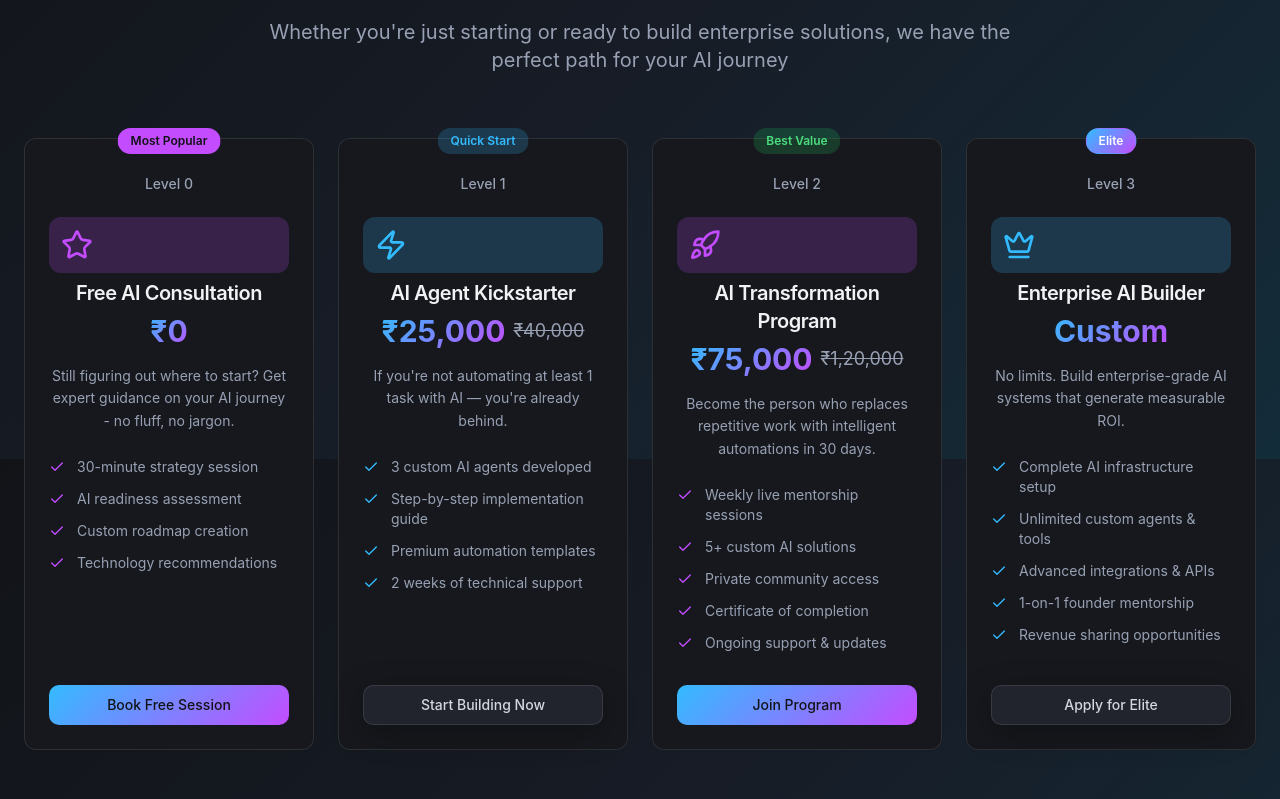
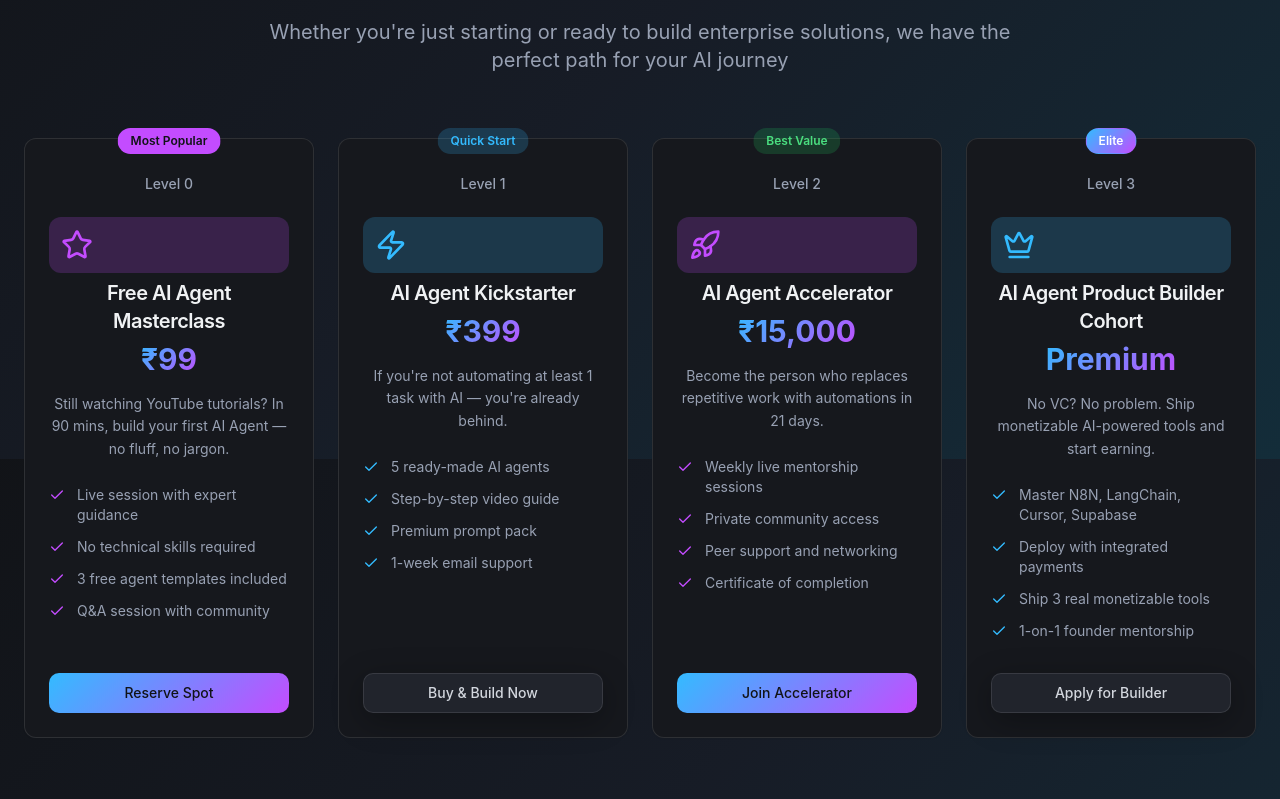
Before and after one commit to dsm-ai-agents/tilo-digital-glow, a React (Vite) app: page / in a window 1280 px wide. Shown: the part 7541-8340 px from the top of the page. Built offline with nearby package versions, Linux system fonts and the light colour scheme; the HTML template or start-up script is replaced by a standard one.

Commit message:
Add course pricing and links

```diff
--- a/src/components/FinalCTA.tsx
+++ b/src/components/FinalCTA.tsx
@@ -4,28 +4,32 @@ import { Button } from '@/components/ui/button';
 const FinalCTA = () => {
   const ctaButtons = [
     {
-      text: "Start with ₹0",
-      subtext: "Free Consultation",
+      text: "Start with ₹99",
+      subtext: "Free AI Agent Masterclass",
       gradient: "bg-gradient-to-r from-yellow-400 to-orange-500",
-      hoverGradient: "hover:from-yellow-300 hover:to-orange-400"
+      hoverGradient: "hover:from-yellow-300 hover:to-orange-400",
+      link: "https://learn.datasciencemasterminds.com/web/checkout/6819d10a6678a78a07d37647"
     },
     {
-      text: "Quick Start - ₹25,000",
-      subtext: "AI Kickstarter",
+      text: "Quick Start - ₹399",
+      subtext: "AI Agent Kickstarter",
       gradient: "bg-gradient-to-r from-green-400 to-teal-500",
-      hoverGradient: "hover:from-green-300 hover:to-teal-400"
+      hoverGradient: "hover:from-green-300 hover:to-teal-400",
+      link: "https://learn.datasciencemasterminds.com/web/checkout/6819d10a6678a78a07d37647"
     },
     {
       text: "Join Accelerator",
-      subtext: "₹75,000 Program",
+      subtext: "₹15,000 Program",
       gradient: "bg-gradient-to-r from-blue-500 to-purple-600",
-      hoverGradient: "hover:from-blue-400 hover:to-purple-500"
+      hoverGradient: "hover:from-blue-400 hover:to-purple-500",
+      link: "https://learn.datasciencemasterminds.com/web/checkout/6819d10a6678a78a07d37647"
     },
     {
       text: "Go Elite",
-      subtext: "Custom Enterprise",
+      subtext: "Premium Builder Cohort",
       gradient: "bg-gradient-to-r from-purple-600 to-pink-600",
-      hoverGradient: "hover:from-purple-500 hover:to-pink-500"
+      hoverGradient: "hover:from-purple-500 hover:to-pink-500",
+      link: "https://learn.datasciencemasterminds.com/web/checkout/6819d10a6678a78a07d37647"
     }
   ];
 
@@ -47,7 +51,7 @@ const FinalCTA = () => {
           {ctaButtons.map((button, index) => (
             <a
               key={index}
-              href="https://learn.datasciencemasterminds.com/web/checkout/6819d10a6678a78a07d37647"
+              href={button.link}
               target="_blank"
               rel="noopener noreferrer"
               className="block"
--- a/src/components/PricingSection.tsx
+++ b/src/components/PricingSection.tsx
@@ -10,19 +10,20 @@ const PricingSection = () => {
       badge: "Most Popular",
       badgeColor: "bg-accent text-accent-foreground",
       icon: Star,
-      title: "Free AI Consultation",
-      price: "₹0",
+      title: "Free AI Agent Masterclass",
+      price: "₹99",
       originalPrice: null,
-      description: "Still figuring out where to start? Get expert guidance on your AI journey - no fluff, no jargon.",
+      description: "Still watching YouTube tutorials? In 90 mins, build your first AI Agent — no fluff, no jargon.",
       features: [
-        "30-minute strategy session",
-        "AI readiness assessment",
-        "Custom roadmap creation",
-        "Technology recommendations"
+        "Live session with expert guidance",
+        "No technical skills required",
+        "3 free agent templates included",
+        "Q&A session with community"
       ],
-      buttonText: "Book Free Session",
+      buttonText: "Reserve Spot",
       buttonVariant: "default" as const,
-      color: "accent"
+      color: "accent",
+      link: "https://learn.datasciencemasterminds.com/web/checkout/6819d10a6678a78a07d37647"
     },
     {
       level: "Level 1",
@@ -30,58 +31,59 @@ const PricingSection = () => {
       badgeColor: "bg-primary/20 text-primary",
       icon: Zap,
       title: "AI Agent Kickstarter",
-      price: "₹25,000",
-      originalPrice: "₹40,000",
+      price: "₹399",
+      originalPrice: null,
       description: "If you're not automating at least 1 task with AI — you're already behind.",
       features: [
-        "3 custom AI agents developed",
-        "Step-by-step implementation guide",
-        "Premium automation templates",
-        "2 weeks of technical support"
+        "5 ready-made AI agents",
+        "Step-by-step video guide",
+        "Premium prompt pack",
+        "1-week email support"
       ],
-      buttonText: "Start Building Now",
+      buttonText: "Buy & Build Now",
       buttonVariant: "secondary" as const,
-      color: "primary"
+      color: "primary",
+      link: "https://learn.datasciencemasterminds.com/web/checkout/6819d10a6678a78a07d37647"
     },
     {
       level: "Level 2",
       badge: "Best Value",
       badgeColor: "bg-green-500/20 text-green-400",
       icon: Rocket,
-      title: "AI Transformation Program",
-      price: "₹75,000",
-      originalPrice: "₹1,20,000",
-      description: "Become the person who replaces repetitive work with intelligent automations in 30 days.",
+      title: "AI Agent Accelerator",
+      price: "₹15,000",
+      originalPrice: null,
+      description: "Become the person who replaces repetitive work with automations in 21 days.",
       features: [
         "Weekly live mentorship sessions",
-        "5+ custom AI solutions",
         "Private community access",
-        "Certificate of completion",
-        "Ongoing support & updates"
+        "Peer support and networking",
+        "Certificate of completion"
       ],
-      buttonText: "Join Program",
+      buttonText: "Join Accelerator",
       buttonVariant: "default" as const,
-      color: "accent"
+      color: "accent",
+      link: "https://learn.datasciencemasterminds.com/web/checkout/6819d10a6678a78a07d37647"
     },
     {
       level: "Level 3",
       badge: "Elite",
       badgeColor: "bg-gradient-primary text-white",
       icon: Crown,
-      title: "Enterprise AI Builder",
-      price: "Custom",
+      title: "AI Agent Product Builder Cohort",
+      price: "Premium",
       originalPrice: null,
-      description: "No limits. Build enterprise-grade AI systems that generate measurable ROI.",
+      description: "No VC? No problem. Ship monetizable AI-powered tools and start earning.",
       features: [
-        "Complete AI infrastructure setup",
-        "Unlimited custom agents & tools",
-        "Advanced integrations & APIs",
-        "1-on-1 founder mentorship",
-        "Revenue sharing opportunities"
+        "Master N8N, LangChain, Cursor, Supabase",
+        "Deploy with integrated payments",
+        "Ship 3 real monetizable tools",
+        "1-on-1 founder mentorship"
       ],
-      buttonText: "Apply for Elite",
+      buttonText: "Apply for Builder",
       buttonVariant: "secondary" as const,
-      color: "primary"
+      color: "primary",
+      link: "https://learn.datasciencemasterminds.com/web/checkout/6819d10a6678a78a07d37647"
     }
   ];
 
@@ -153,7 +155,7 @@ const PricingSection = () => {
 
                 {/* CTA Button */}
                 <a
-                  href="https://learn.datasciencemasterminds.com/web/checkout/6819d10a6678a78a07d37647"
+                  href={tier.link}
                   target="_blank"
                   rel="noopener noreferrer"
                   className="w-full block"
```
